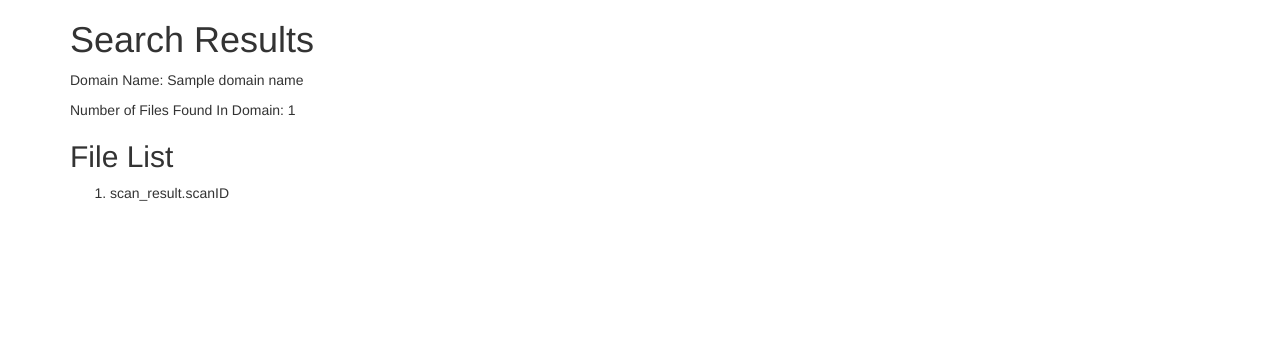
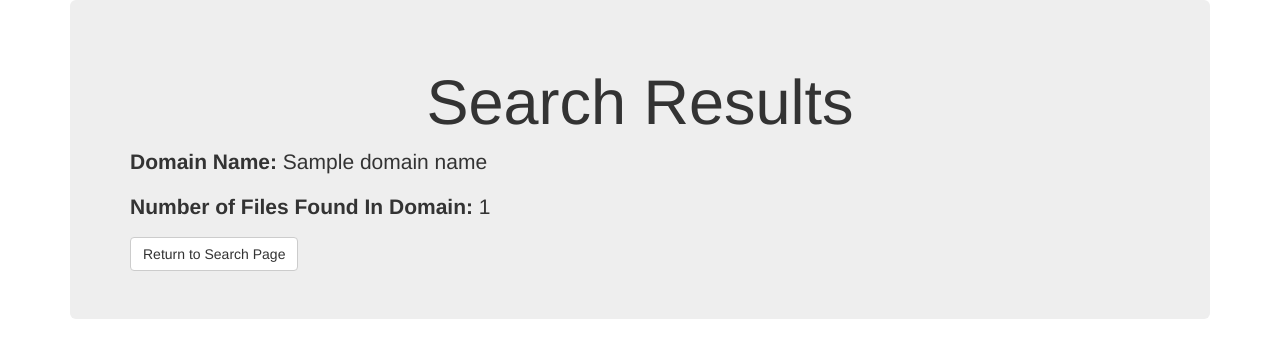
Before and after one commit to ChengKeJing/MACrawler, a Flask app: template templates/searchresults.html in a window 1280 px wide. Shown: the top 358 px of the page. Run offline with Flask 2, Linux system fonts and the light colour scheme; the template is opened without the code that fills it: most values are stand-ins (such as "Sample title", 1, 10 or a date in 2020); some libraries are stand-ins or nearby versions.

Commit message:
added back button to search results

```diff
--- a/macrawler.py
+++ b/macrawler.py
@@ -17,7 +17,8 @@
 		return render_template('index.html', error_message=error_message)
 	else:
 		MACdb = db()
-		utils.sync_table_names(MACdb)
+		# utils.sync_table_names(MACdb)
+
 		scan_results = MACdb.getAllScanResultsByDomain(domain_name);
 
 		num_of_files = len(scan_results)
--- a/templates/searchresults.html
+++ b/templates/searchresults.html
@@ -8,19 +8,45 @@
 </head>
 <body>
 	<div class="container">
-		<h1>Search Results</h1>
+		<div class="jumbotron">
+			<h1 align="center">Search Results</h1>
 
-		<p>Domain Name: {{ domain_name }}</p>
-		<p>Number of Files Found In Domain: {{ num_of_files }}</p>
+			<p><strong>Domain Name:</strong> {{ domain_name }}</p>
+			<p><strong>Number of Files Found In Domain:</strong> {{ num_of_files }}</p>
 
-		{% if scan_results %}
-			<h2>File List</h2>
-			<ol>
-				{% for scan_result in scan_results %}
-					<li>scan_result.scanID</li>
-				{% endfor %}
-			</ol>
-		{% endif %}
+			<form class="form-inline" action="{{ url_for('index') }}" method="GET">
+				<button type="submit" class="btn btn-default">Return to Search Page</button>
+			</form>
+		</div>
+
+		<div>
+			{% if search_results %}
+				<h2>File List</h2>
+				<table class="table">
+					<colgroup span="3"></colgroup>
+
+					<!-- Table Headers -->
+					<tr>
+						<th>Scan ID</th>
+						<th>URL</th>
+						<th>Scan Status</th>
+					</tr>
+
+					<tr>
+						{% for scan_result in scan_results %}
+							<td>{{ scan_result.scanID }}</td>
+							<td>{{ scan_result.url }}</td>
+							{% if scan_result.status == 1 %}
+								<td>Complete</td>
+							{% elif scan_result.status == -2 %}
+								<td>Pending result from VirusTotal</td>
+							{% endif %}
+						{% endfor %}
+					</tr>
+				</table>
+			{% endif %}
+		</div>
+
 	</div>
 </body>
 </html>
```
Also changed, not shown: templates/index.html (+7 -1 lines).
